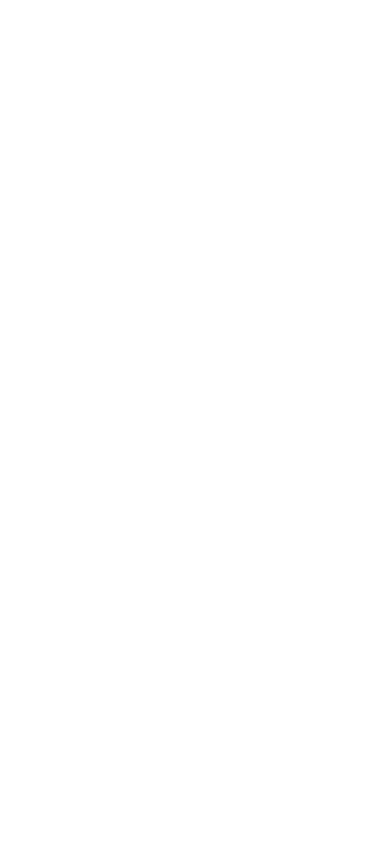
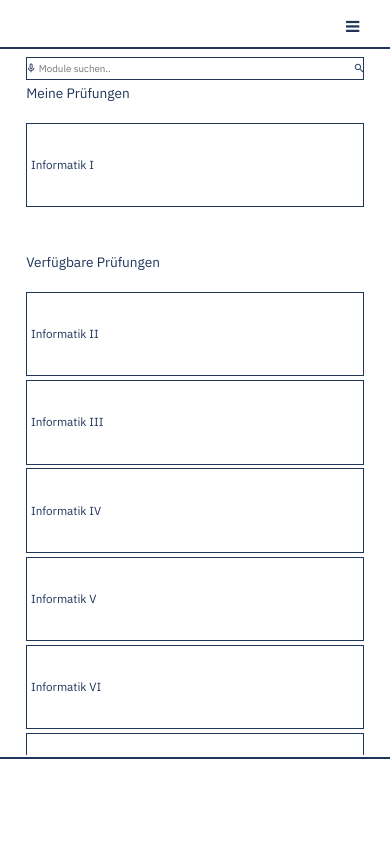
Before and after one commit to ghjez/mmi, a website: page pruefungen.html in a window 390 px wide. Drawn offline with nearby package versions, Linux system fonts and the light colour scheme.

Commit message:
pruefungen tab added

```diff
--- a/pruefungen.html
+++ b/pruefungen.html
@@ -0,0 +1,70 @@
+<!DOCTYPE html>
+
+<html>
+    <head>
+        <meta charset="utf-8">
+        <meta http-equiv="X-UA-Compatible">
+        <meta lang="de">
+
+        <title>Module</title>
+        <meta name="description" content="">
+        <meta name="viewport" content="width=device-width, initial-scale=1">
+
+        <link rel="stylesheet" href="styles/general.css">
+        <link rel="stylesheet" href="styles/searchbar.css">
+        <link rel="stylesheet" href="styles/pruefungen.css">
+
+        <link href="https://fonts.googleapis.com/icon?family=Material+Icons" rel="stylesheet"> <!-- Import Material Design Icons -->
+        <link rel="stylesheet" href="https://fonts.googleapis.com/css2?family=Material+Symbols+Outlined:opsz,wght,FILL,GRAD@20..48,100..700,0..1,-50..200" />
+        <link rel="preconnect" href="https://fonts.googleapis.com">
+        <link rel="preconnect" href="https://fonts.gstatic.com" crossorigin>
+        <link href="https://fonts.googleapis.com/css2?family=IBM+Plex+Mono:ital@0;1&family=IBM+Plex+Sans+Condensed:ital@0;1&family=IBM+Plex+Sans:ital,wght@0,100;0,400;0,700;1,100;1,400;1,700&family=IBM+Plex+Serif:ital@0;1&family=Inconsolata:wght@800;900&display=swap" rel="stylesheet">
+        <!-- Load an icon library to show a hamburger menu (bars) on small screens -->
+        <link rel="stylesheet" href="https://cdnjs.cloudflare.com/ajax/libs/font-awesome/4.7.0/css/font-awesome.min.css">
+    </head>
+    <body>
+        <header role="toolbar">
+            <!-- <button onclick= "window.location.href='index.html'" role="" id="module-btn" class="menu-btn"><label for="module" class="menu-btn-label">Module</label><span class="material-icons">menu_book</span></button>
+            <button role="" id="pruefungen-btn" class="menu-btn"><label for="pruefungen" class="menu-btn-label">Prüfungen</label><span class="material-symbols-outlined">fact_check</span></button>
+            <button onclick= "window.location.href='profil.html'" role="" id="profil-btn" class="menu-btn"><label for="profil" class="menu-btn-label">Profil</label><span class="material-symbols-outlined">person</span></button>
+            <button onclick= "window.location.href='accessibility.html'" role="" id="barrierfrei-btn" class="menu-btn"><label for="barrierfrei" class="menu-btn-label">Barrierfrei</label><span class="material-icons">accessibility_new</span></button>
+            <button onclick="logout();" role="" id="logout-btn" class="menu-btn"><label for="logout" class="menu-btn-label">Log Out</label><span class="material-icons">exit_to_app</span></button> -->
+        </header>
+
+        <hr>
+
+        <div id="search">
+            <button class="voice-input"><span class="material-symbols-outlined">mic</span></button>
+            <input class="searchbox" role="searchbox" type="text" placeholder="Module suchen..">
+            <button type="submit" class="execute-search"><span class="material-icons">search</span></button>
+        </div>
+        <main id="columns" role="main">
+            <section class="pruefungen-column">
+                <h1>Meine Prüfungen</h1>
+                <nav class="pruefungen-nav">
+                    <button class="pruefung" onclick= "window.location.href='pruefung.html'">Informatik I</button>
+                </nav>
+            </section>
+            <section class="pruefungen-column">
+                <h1>Verfügbare Prüfungen</h1>
+                <nav class="pruefungen-nav">
+                    <button class="pruefung" onclick="window.location.href='pruefung.html'">Informatik II</button>
+                    <button class="pruefung" onclick="window.location.href='pruefung.html'">Informatik III</button>
+                    <button class="pruefung" onclick="window.location.href='pruefung.html'">Informatik IV</button>
+                    <button class="pruefung" onclick="window.location.href='pruefung.html'">Informatik V</button>
+                    <button class="pruefung" onclick="window.location.href='pruefung.html'">Informatik VI</button>
+                    <button class="pruefung" onclick="window.location.href='pruefung.html'">Informatik VII</button>
+                    <button class="pruefung" onclick="window.location.href='pruefung.html'">Informatik VIII</button>
+                    <button class="pruefung" onclick="window.location.href='pruefung.html'">Informatik IX</button>
+                    <button class="pruefung" onclick="window.location.href='pruefung.html'">Informatik X</button>
+                </nav>
+            </section>
+        </main>
+
+        <hr id="footer_margin">
+
+        <footer></footer>
+    </body>
+    <script type="text/javascript" src="scripts/logout.js"></script>
+    <script type="text/javascript" src="scripts/menuLoader.js"></script>
+</html>
--- a/scripts/menuLoader.js
+++ b/scripts/menuLoader.js
@@ -3,7 +3,7 @@ console.log(header);
 var window_prev_width = window.innerWidth;
 
 desktopMenu = `<button onclick= "window.location.href='index.html'" role="" id="module-btn" class="menu-btn"><label for="module" class="menu-btn-label">Module</label><span class="material-icons">menu_book</span></button>
-<button role="" id="pruefungen-btn" class="menu-btn"><label for="pruefungen" class="menu-btn-label">Prüfungen</label><span class="material-symbols-outlined">fact_check</span></button>
+<button onclick= "window.location.href='pruefungen.html'" role="" id="pruefungen-btn" class="menu-btn"><label for="pruefungen" class="menu-btn-label">Prüfungen</label><span class="material-symbols-outlined">fact_check</span></button>
 <button onclick= "window.location.href='profil.html'" role="" id="profil-btn" class="menu-btn"><label for="profil" class="menu-btn-label">Profil</label><span class="material-symbols-outlined">person</span></button>
 <button onclick= "window.location.href='accessibility.html'" role="" id="barrierfrei-btn" class="menu-btn"><label for="barrierfrei" class="menu-btn-label">Barrierfrei</label><span class="material-icons">accessibility_new</span></button>
 <button onclick="logout();" role="" id="logout-btn" class="menu-btn"><label for="logout" class="menu-btn-label">Log Out</label><span class="material-icons">exit_to_app</span></button>`
@@ -15,7 +15,7 @@ mobileMenu = `
 </a>
 <div id="mobile-menu">
 <a href="index.html">Module<span class="material-icons">menu_book</span></a>
-<a href="#pruefungen">Prüfungen<span class="material-symbols-outlined">fact_check</span></a>
+<a href="pruefungen.html">Prüfungen<span class="material-symbols-outlined">fact_check</span></a>
 <a href="profil.html">Profil<span class="material-symbols-outlined">person</span></a>
 <a href="accessibility.html">Barrierfrei<span class="material-icons">accessibility_new</span></a>
 <a onclick="logout();">Logout<span class="material-icons">exit_to_app</span></a>
--- a/styles/kurs.css
+++ b/styles/kurs.css
@@ -58,7 +58,7 @@ h1{
 
 .kurs-header-button{
     width: 12vw;
-    height: 3vw;
+    height: 2vw;
     border-color: #1F3659;
     border-style: solid;
     border-width: .2vw;
--- /dev/null
+++ b/styles/pruefungen.css
@@ -0,0 +1,132 @@
+#columns{
+    display: flex;
+    flex-direction: row;
+    flex-wrap: wrap;
+    justify-content: space-between;
+    align-items: center;
+    align-content: center;
+    width: 62vw;
+    height: 80vh;
+    margin: auto;
+    padding: 0;
+    background-color: transparent;
+}
+
+.pruefungen-column{
+    display: flex;
+    flex-direction: column;
+    justify-content: flex-start;
+    align-content: flex-start;
+    width: 45%;
+    height: 100%;
+    margin: 0;
+    padding: 0;
+    /* background-color: #1F3659; */
+    background-color: transparent;
+    gap: 1vw;
+}
+
+.pruefungen-nav{
+    display: flex;
+    flex-direction: column;
+    justify-content: space-between;
+    align-items: center;
+    width: 100%;
+    height: auto;
+    background-color: transparent;
+    gap: 1vw;
+
+    box-sizing: border-box;
+    scroll-behavior: smooth;
+    overflow-y: scroll;
+    overflow-x: hidden;
+}
+
+h1{
+    font-size: 2.3vw;
+    margin-bottom: 2vh;
+}
+
+.pruefung{
+    display: flex;
+    flex-direction: row;
+    justify-content: space-between;
+    align-items: center;
+    width: 100%;
+    height: 10vh;
+    margin: 0;
+    padding: 0;
+    border: solid 0.3vw #1F3659;
+    background-color: white;
+    color: #1F3659;
+
+    font-family: 'IBM Plex Sans', sans-serif;
+    font-size: 1.7vw;
+    font-weight: 500;
+    line-height: 40px;
+    letter-spacing: 0em;
+    text-align: left;
+    padding-left: 1vw;
+}
+
+.pruefung:hover{
+    background-color: #1F3659;
+    color: white;
+}
+
+@media (max-height: 600px) {
+    .pruefung{
+        font-size: 2vw;
+        height: 12vh;
+        font-size: 2.5vw;
+    }
+}
+
+@media (max-width: 800px) {
+    #columns{
+        width: 86.6vw;
+    }
+
+    h1{
+        font-size: 3.5vw !important;
+    }
+
+    .pruefung{
+        font-size: 3vw;
+    }
+}
+
+/* Responsive layout - makes the two columns stack on top of each other instead of next to each other */
+@media (max-width: 600px) {
+    #columns{
+        box-sizing: border-box;
+        flex-direction:column;
+        justify-content: flex-start;
+        gap: 5vh;
+        height:80vh;
+        flex-wrap: nowrap;
+    }
+
+    #columns{
+        box-sizing: border-box;
+        scroll-behavior: smooth;
+        overflow-y: scroll;
+        overflow-x: hidden;
+    }
+
+    .pruefungen-column{
+        width: 100%;
+        height:fit-content;
+        box-sizing: unset;
+        scroll-behavior: unset;
+        overflow-y: unset;
+        overflow-x: unset;
+    }
+
+    .pruefungen-nav{
+        height:fit-content;
+        scroll-behavior: unset;
+        overflow-y: unset;
+        overflow-x: unset;
+    }
+}
```
Also changed, not shown: kurs.html (+1 -1 lines).
